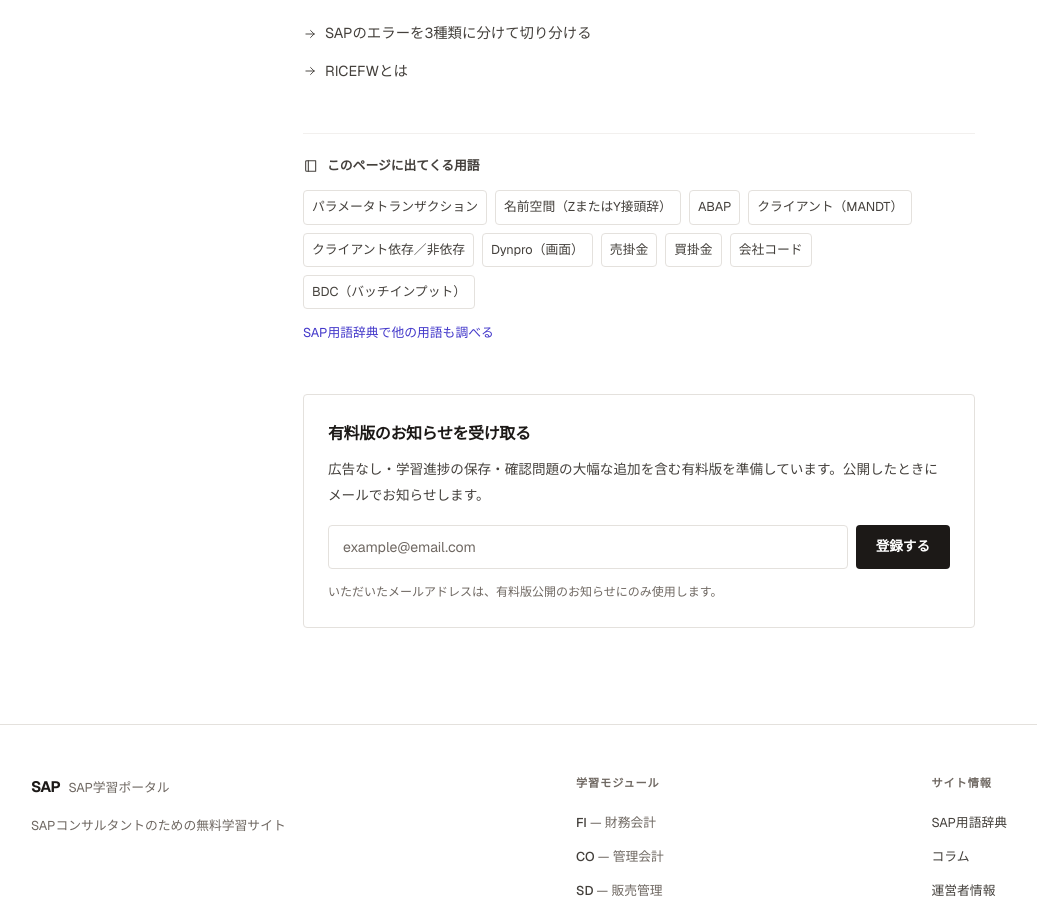
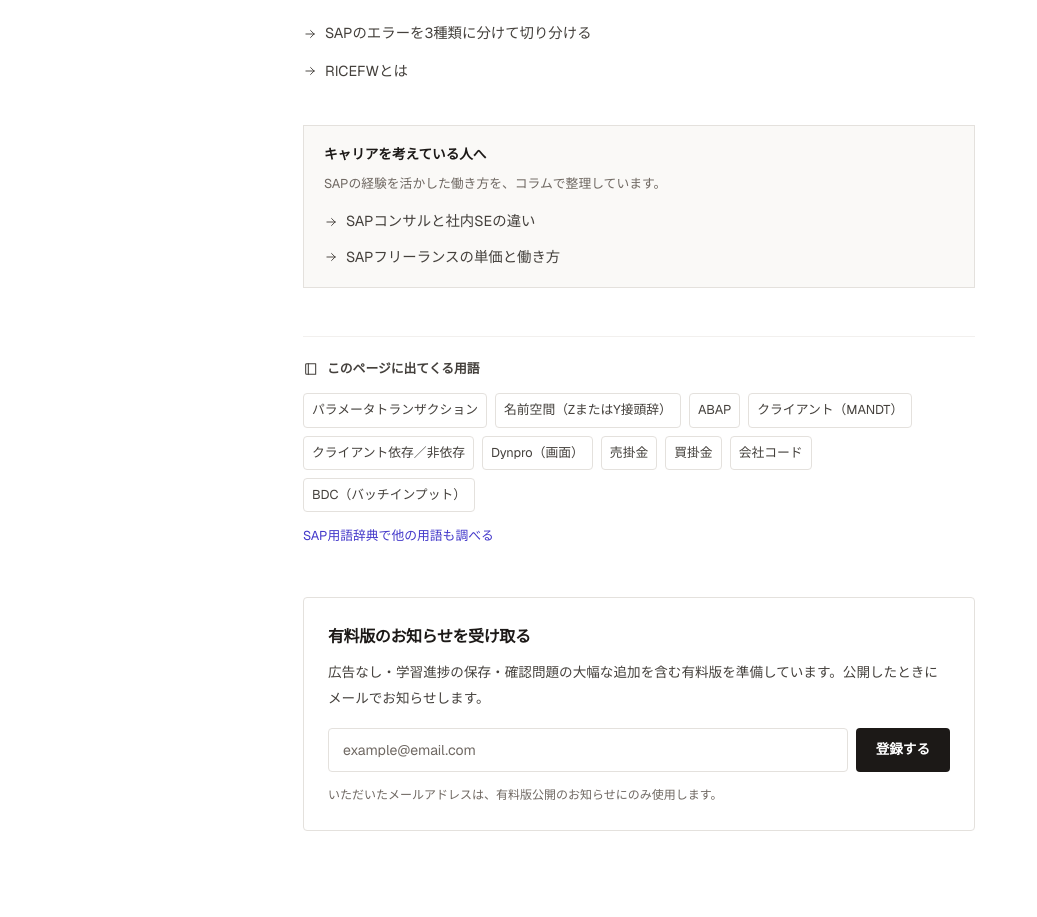
Before and after one commit to keitojobac13-netizen/sap-study, a Next.js app: page /articles/addon-tracing in a window 1280 px wide. Shown: the part 4361-5278 px from the top of the page, without its empty margins (1-1038 px from the left). Built offline with nearby package versions, Linux system fonts and the light colour scheme; no server answers.

Commit message:
Point every non-career column to the career columns
Co-Authored-By: Claude Opus 5.5 <noreply@anthropic.com>

```diff
--- a/app/_components/ColumnArticlePage.tsx
+++ b/app/_components/ColumnArticlePage.tsx
@@ -8,7 +8,14 @@ import PageTerms from './PageTerms';
 import WaitlistForm from './WaitlistForm';
 import { translations } from '../_lib/i18n';
 import { SITE_OPERATOR } from '../_lib/site-info';
-import { CATEGORY_LABELS, cardTitle, formatDate, getArticle, type ColumnArticle } from '../_lib/articles';
+import {
+  CATEGORY_LABELS,
+  cardTitle,
+  formatDate,
+  getArticle,
+  visibleArticles,
+  type ColumnArticle,
+} from '../_lib/articles';
 import { BASE_URL, homePath, articlePath, articlesPath } from '../_lib/routes';
 
 export default function ColumnArticlePage({ article }: { article: ColumnArticle }) {
@@ -19,6 +26,10 @@ export default function ColumnArticlePage({ article }: { article: ColumnArticle
   const related = (article.related ?? []).filter(
     ({ href }) => !href.startsWith(`${articlesPath()}/`) || getArticle(href.split('/').pop() ?? '')
   );
+  // Affiliate links live only in the career columns, so technical articles
+  // point there instead of carrying ads (and the PR notice) themselves.
+  const careerArticles =
+    article.category === 'career' ? [] : visibleArticles().filter((a) => a.category === 'career');
 
   const jsonLd = published && {
     '@context': 'https://schema.org',
@@ -106,6 +117,28 @@ export default function ColumnArticlePage({ article }: { article: ColumnArticle
             </nav>
           )}
 
+          {careerArticles.length > 0 && (
+            <nav aria-label="キャリアを考えている人へ" className="mt-10 border border-rule bg-ground px-5 py-4">
+              <h2 className="text-[0.85rem] font-semibold text-ink mb-1">キャリアを考えている人へ</h2>
+              <p className="text-[0.8rem] text-ink-mute leading-relaxed mb-3">
+                SAPの経験を活かした働き方を、コラムで整理しています。
+              </p>
+              <ul className="space-y-2">
+                {careerArticles.map((a) => (
+                  <li key={a.slug}>
+                    <Link
+                      href={articlePath(a.slug)}
+                      className="flex items-center gap-2 text-[0.9rem] text-ink-soft hover:text-accent transition-colors"
+                    >
+                      <Icon name="arrow-right" className="w-3.5 h-3.5 flex-shrink-0" />
+                      {cardTitle(a)}
+                    </Link>
+                  </li>
+                ))}
+              </ul>
+            </nav>
+          )}
+
           <PageTerms blocks={article.body} lang="ja" />
 
           <div className="mt-12">
```
